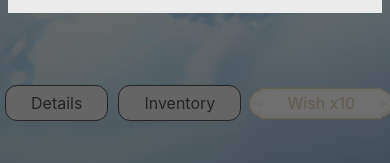
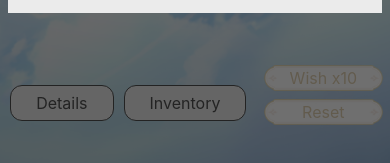
Before and after one commit to jacoza221/-Genshin-Impact-gacha, a React app: page / in a window 390 px wide. Shown: the part 678-841 px from the top of the page. Built offline with nearby package versions, Linux system fonts and the light colour scheme; the HTML template or start-up script is replaced by a standard one.

Commit message:
added experimental reset button

```diff
--- a/src/components/app.jsx
+++ b/src/components/app.jsx
@@ -71,6 +71,17 @@ export default class App extends Component {
     }
     this.setState({inventory}, this.saveData)
   }
+  reset() {
+    this.beginnersWish.attemptsCount = 0
+    this.balladInGoblets.attemptsCount = 0
+    this.wanderlustInvocation.attemptsCount = 0
+    this.epitomeInvocation.attemptsCount = 0
+    this.setState({
+      isBeginnersWishLimited: false,
+      currentDetails: 'beginners-wish',
+      inventory: {}
+    }, this.saveData)
+  }
   saveData() {
     const {
       isBeginnersWishLimited,
@@ -105,7 +116,7 @@ export default class App extends Component {
   setBeginnersWishDisable(isBeginnersWishLimited) {
     this.setState({
       isBeginnersWishLimited,
-      currentDetails: 'ballad-in-goblets'
+      currentDetails: isBeginnersWishLimited ? 'ballad-in-goblets' : 'beginners-wish'
     })
   }
   render () {
@@ -125,6 +136,7 @@ export default class App extends Component {
               isBeginnersWishLimited={isBeginnersWishLimited}
               wasDisclaimerSeen={wasDisclaimerSeen}
               hideModal={this.hideModal.bind(this)}
+              reset={this.reset.bind(this)}
             />
           case 'details':
             return <Details
--- a/src/components/banners.jsx
+++ b/src/components/banners.jsx
@@ -24,13 +24,11 @@ export default class Banners extends Component {
     }
   }
   componentDidMount() {
-    if(this.props.isBeginnersWishLimited) {
-      this.disableBeginnersWish()
-    }
+      this.toggleBeginnersWish(this.props.isBeginnersWishLimited)
   }
   componentDidUpdate(prevProps) {
     if(prevProps.isBeginnersWishLimited !== this.props.isBeginnersWishLimited) {
-      this.disableBeginnersWish()
+      this.toggleBeginnersWish(this.props.isBeginnersWishLimited)
     }
   }
   onCarouselChange(index) {
@@ -43,19 +41,40 @@ export default class Banners extends Component {
     return this.state.banners[this.state.selectedBanner]
   }
 
-  disableBeginnersWish() {
-    if(this.state.wasBeginnersWishDisabled) return;
-    let { banners, wishes } = this.state
-    banners = Object.assign({}, banners)
-    wishes = Object.assign({}, wishes)
-    delete banners['beginners-wish']
-    delete wishes['beginners-wish']
-    this.setState({
-      banners,
-      wishes,
-      wasBeginnersWishDisabled: true,
-      selectedBanner: 'ballad-in-goblets',
-    })
+  toggleBeginnersWish(isLimited) {
+    if(isLimited) {
+      this.setState({
+        selectedBanner: 'ballad-in-goblets',
+        banners: {
+          'ballad-in-goblets': 'Character Event Wish',
+          'epitome-invocation': 'Weapon Event Wish',
+          'wanderlust-invocation': 'Standard Wish'
+        },
+        wishes: {
+          'ballad-in-goblets': 'balladInGoblets',
+          'epitome-invocation': 'epitomeInvocation',
+          'wanderlust-invocation': 'wanderlustInvocation'
+        },
+        wasBeginnersWishDisabled: isLimited
+      })
+    } else {
+      this.setState({
+        selectedBanner: 'beginners-wish',
+        banners: {
+          'beginners-wish': 'Novice Wishes',
+          'ballad-in-goblets': 'Character Event Wish',
+          'epitome-invocation': 'Weapon Event Wish',
+          'wanderlust-invocation': 'Standard Wish'
+        },
+        wishes: {
+          'beginners-wish': 'beginnersWish',
+          'ballad-in-goblets': 'balladInGoblets',
+          'epitome-invocation': 'epitomeInvocation',
+          'wanderlust-invocation': 'wanderlustInvocation'
+        },
+        wasBeginnersWishDisabled: isLimited
+      })
+    }
   }
   render() {
     const { selectedBanner } = this.state
@@ -63,7 +82,8 @@ export default class Banners extends Component {
       wasDisclaimerSeen,
       setView,
       setSelectedWish,
-      hideModal
+      hideModal,
+      reset
       } = this.props
     const bannerKeys = Object.keys(this.state.banners);
     const selectedBannerIndex = bannerKeys.findIndex(b => b === selectedBanner)
@@ -91,7 +111,7 @@ export default class Banners extends Component {
               ))
             }
           </div>
-          <div className="close-window"></div>
+            <div className="close-window"></div>
         </div>
         <div className="carousel-container">
           <Carousel
@@ -125,7 +145,7 @@ export default class Banners extends Component {
               onClick={() => setView('inventory')}
               >Inventory</button>
             </div>
-            <div className="wish-container">
+            <div className="wish-container d-flex justify-content-center">
               <div
               className="wish-button"
               onClick={() => {
@@ -135,6 +155,10 @@ export default class Banners extends Component {
               >
                 Wish x10
               </div>
+              <div
+                onClick={reset}
+                className="wish-button"
+                >Reset</div>
             </div>
         </div>
       </div>
--- a/src/css/style.css
+++ b/src/css/style.css
@@ -138,8 +138,8 @@ button:hover {
 }
 .skip-button {
   position: absolute;
-  top: 5px;
-  left: 5px;
+  top: 7px;
+  right: 5px;
   z-index: 10;
   opacity: 0.4;
   transition: opacity 500ms;
@@ -369,4 +369,11 @@ td {
     margin-left: 1.2rem;
     text-align: center;
   }
+  .wish-container {
+    flex-direction: column;
+    margin-bottom: 1rem;
+  }
+  .wish-button {
+    width:  123px;
+  }
 }
--- a/webpack.config.js
+++ b/webpack.config.js
@@ -16,6 +16,9 @@ module.exports = {
     watchContentBase: true,
     host: '0.0.0.0',
     port: 3000,
+    watchOptions: {
+      poll: true
+    }
   },
   "module": {
     rules: [
```
